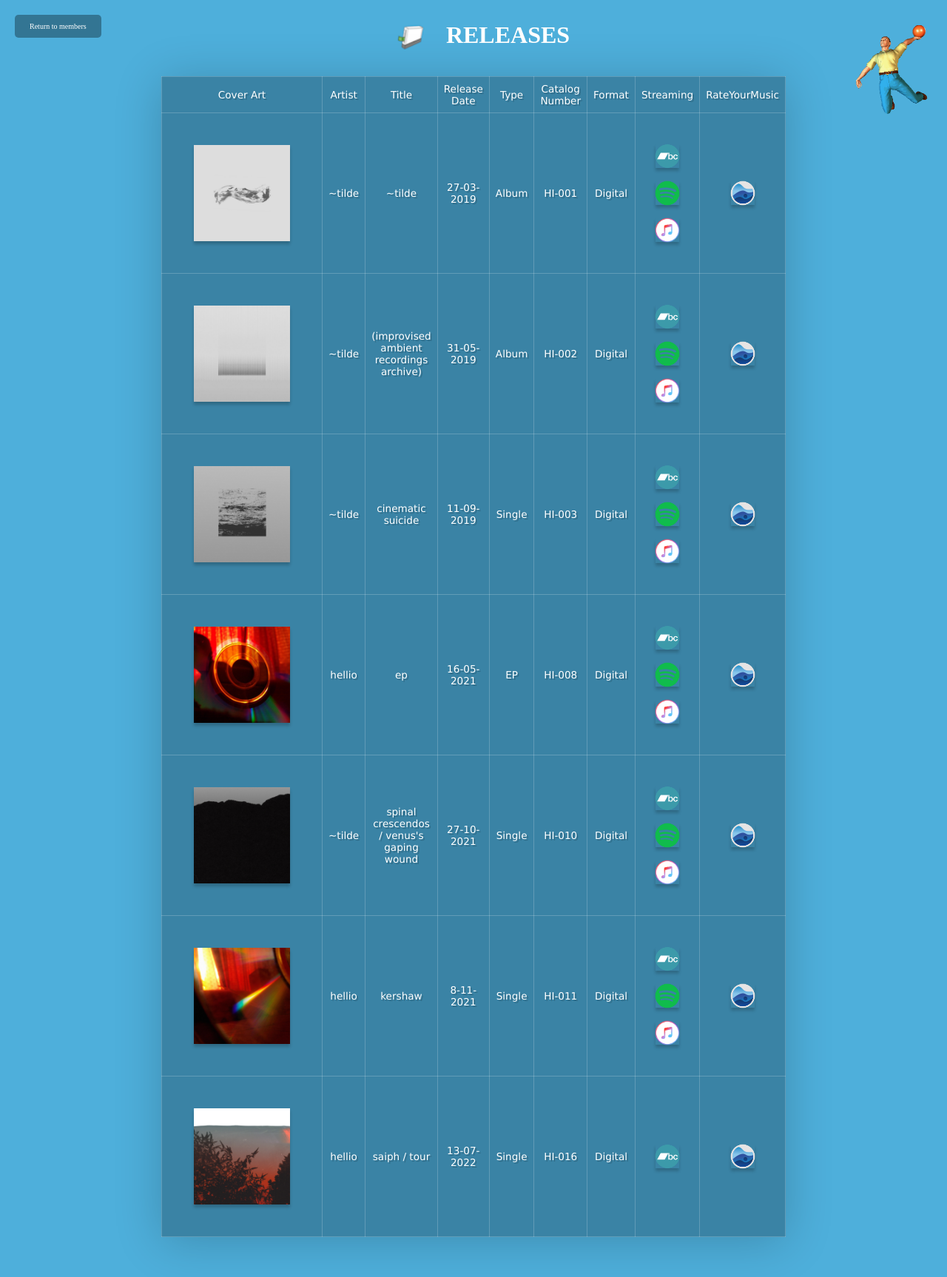
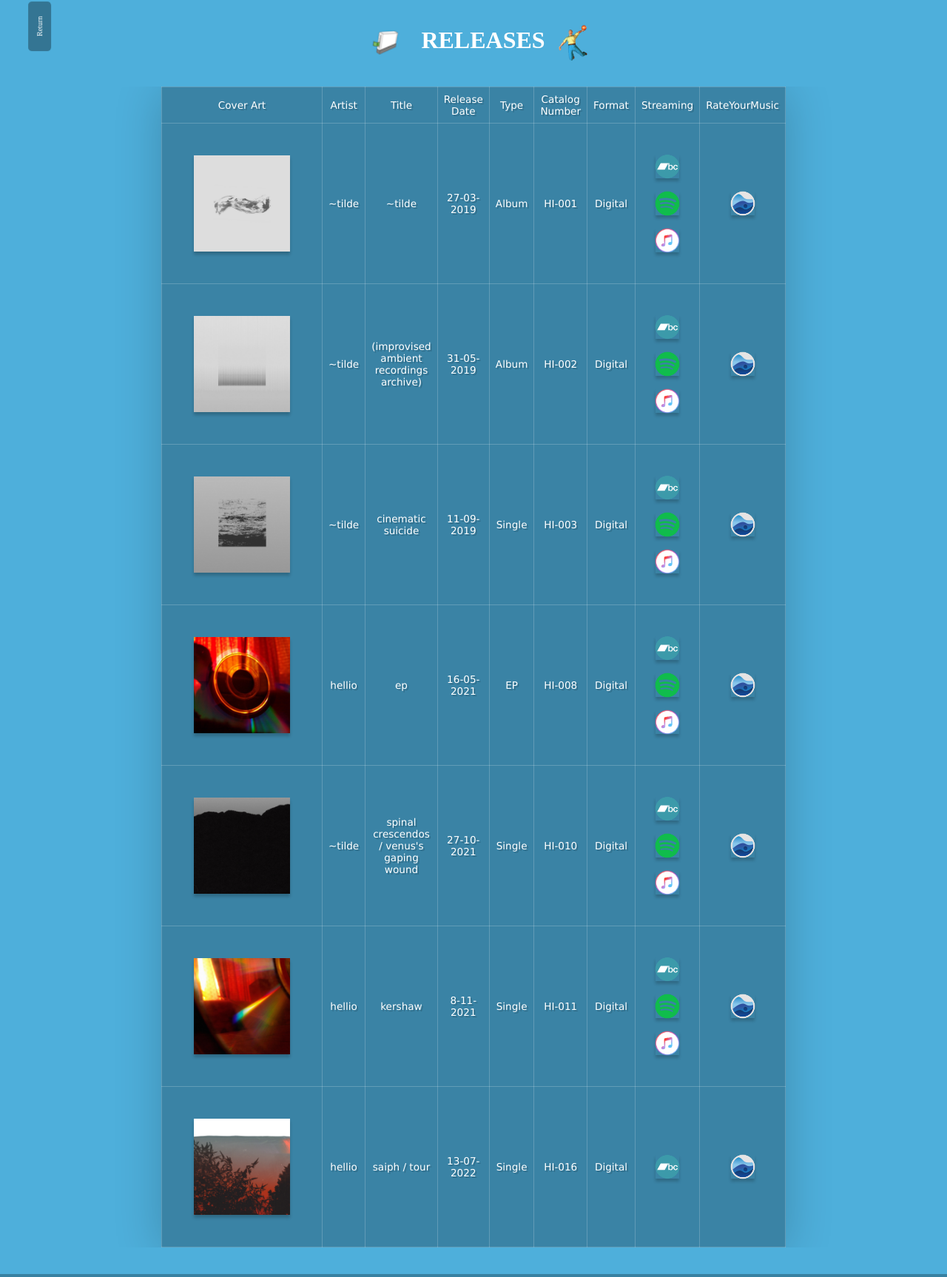
Before and after one commit to nmihayl/hell-interfacing-site, a PHP site: page /members-nick.php in a window 1280 px wide. Shown: the whole page at 74% size. Run offline with PHP 8.4, Linux system fonts and the light colour scheme; data comes from the database, SQL or seed files in the repository; some web fonts are replaced.

Commit message:
Various changes
- renamed sticky-button
-repositioned Baller
- modified tables to be individually scrollable from the entire page

```diff
--- a/css/membersstyle.css
+++ b/css/membersstyle.css
@@ -139,6 +139,7 @@ img {
     text-decoration: none;
     border-radius: 5px;
     font-size: 10px;
+    transform: rotate(-90deg);
 }
 
 .sticky-button:hover {
@@ -154,12 +155,13 @@ img {
 }
 
 .baller {
-    position: fixed;
     top: 0;
     right: 0;
     z-index: 999; /* Ensure it's above other content */
     width: 150px;
     box-shadow: 0 0px 0px rgba(0, 0, 0, 0.2);
+    z-index: 1;
+    width: 59px;
 }
 
 @keyframes fadein {
--- a/css/releasestyle.css
+++ b/css/releasestyle.css
@@ -151,6 +151,7 @@ img {
     text-decoration: none;
     border-radius: 5px;
     font-size: 10px;
+    transform: rotate(-90deg);
 }
 
 .sticky-button:hover {
@@ -166,12 +167,21 @@ img {
 }
 
 .baller {
-    position: fixed;
     top: 0;
     right: 0;
     z-index: 999; /* Ensure it's above other content */
     width: 150px;
     box-shadow: 0 0px 0px rgba(0, 0, 0, 0.2);
+    z-index: 1;
+    width: 59px;
+}
+
+.release-table {
+    overflow-x: auto;
+}
+
+.member-table {
+    overflow-x: auto;
 }
 
 /* Firefox < 16 */
--- a/members-nick.php
+++ b/members-nick.php
@@ -18,8 +18,10 @@ $results = $connection->query('SELECT * FROM Label WHERE Member = "Nick"');
 </header>
 <main>
     <h1>
-    <img src="favicon-32x32.png" alt="logo" class="logo">
-    RELEASES</h1>
+        <img src="favicon-32x32.png" alt="logo" class="logo">
+        RELEASES
+        <img src="media/baller.png" alt="Fixed Image" class="baller">
+    </h1>
     <div class="release-table">
         <?php
         echo '<table>';
@@ -70,9 +72,7 @@ $results = $connection->query('SELECT * FROM Label WHERE Member = "Nick"');
 </main>
     <footer>
         <br>
-        <a class="sticky-button" href="members.html">Return to members</a>
-        <br>
-        <img src="media/baller.png" alt="Fixed Image" class="baller">
+        <a class="sticky-button" href="members.html">Return</a>
         <br>
     </footer>
 </body>
--- a/members.html
+++ b/members.html
@@ -11,8 +11,9 @@
         <h1>
             <img src="favicon-32x32.png" alt="logo" class="logo">
             MEMBERS
+            <img src="media/baller.png" alt="Fixed Image" class="baller">
         </h1>
-        <div class="release-table">
+        <div class="member-table">
             <table>
                 <tr>
                     <td><a href="members-nick.php">Nikola Mihaylov</a></td>
@@ -61,9 +62,8 @@
     </main>
 <footer>
     <br>
-    <a class="sticky-button" href="index.html">Return to index</a>
+    <a class="sticky-button" href="index.html">Return</a>
     <br>
-    <img src="media/baller.png" alt="Fixed Image" class="baller">
     <br>
 </footer>
 </body>
```
Also changed, not shown: members-vivian.php (+5 -5 lines), members-years.php (+5 -5 lines), releases.php (+4 -4 lines).
